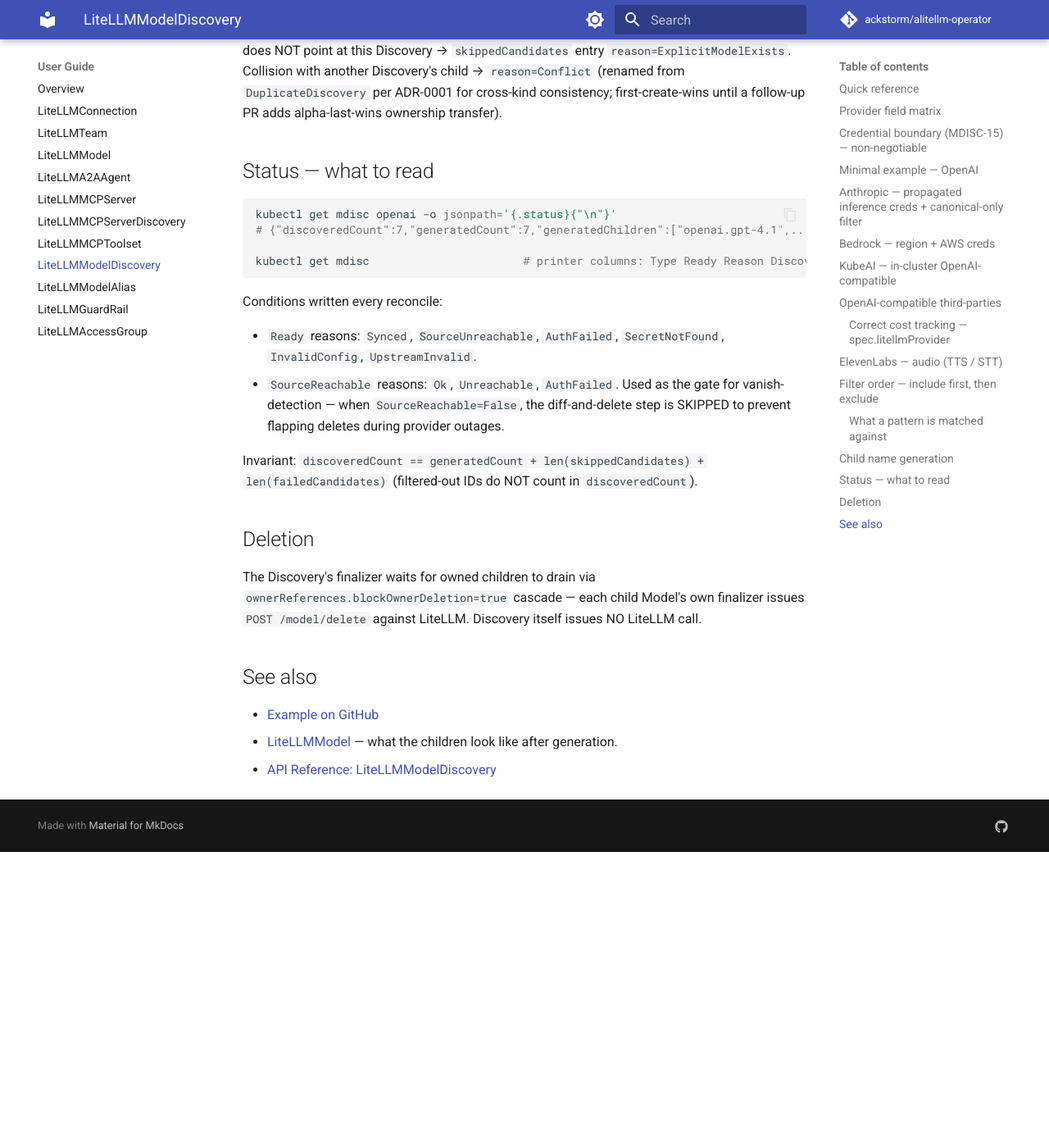
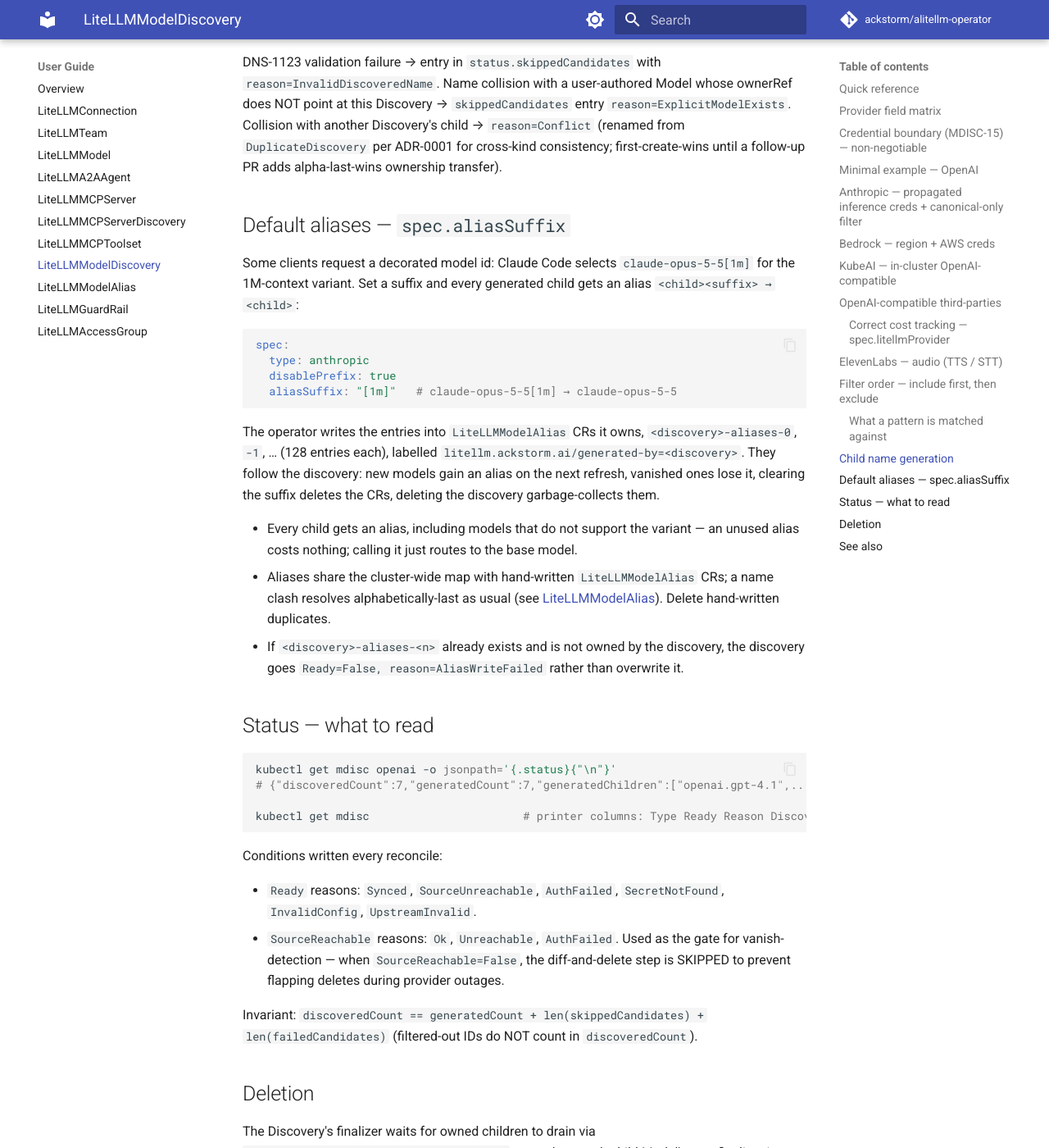
Before and after one commit to ackstorm/alitellm-operator, an MkDocs documentation site: the page built from docs/user-guide/model-discovery.md, in a window 1280 px wide and 1400 px high, scrolled down 7075 px. Shown: the whole window at 82% size. Built offline with MkDocs 1.6.1 and Material for MkDocs 9.7.7, drawn with Linux system fonts in a browser that asks for light colours; comment, search, counter and statistics services are not loaded; the version menu is left out; before the commit the page ends 8114 px from its top, so only the background shows below that; some of the changed text lies outside the part shown.

Commit message:
test(e2e): cover ModelDiscovery aliasSuffix; document it

````diff
--- a/docs/user-guide/model-discovery.md
+++ b/docs/user-guide/model-discovery.md
@@ -16,6 +16,7 @@ child reconciles into LiteLLM via the `LiteLLMModel` controller
 | `spec.region`               | bedrock only    | AWS region. One region per CR (multi-region → multiple CRs).                           |
 | `spec.baseUrl`              | kubeai (req), openai (opt) | Provider HTTP endpoint. Any non-empty value auto-overlays into each child's `api_base` (so LiteLLM routes inference to the same endpoint models were discovered from). |
 | `spec.litellmProvider`      | no (openai only) | Overrides the LiteLLM pricing-prefix provider stamped on each child's `litellm_params.model` (default: derived from `spec.type`). E.g. `openrouter` to bill under OpenRouter's cost table. CEL-restricted to `type: openai`. |
+| `spec.aliasSuffix`          | no              | Emit `<child><suffix> → <child>` aliases for every child (e.g. `[1m]`).         |
 | `spec.params`               | no              | Pass-through bag propagated VERBATIM into every child's `spec.params`.                 |
 | `spec.info`                 | no              | Pass-through bag propagated into every child's `spec.info`.                            |
 | `spec.secrets[]`            | no              | Substitution map propagated into every child's `spec.secrets[]` (NOT resolved here).   |
@@ -293,6 +294,34 @@ Discovery's child → `reason=Conflict` (renamed from `DuplicateDiscovery`
 per ADR-0001 for cross-kind consistency; first-create-wins until a
 follow-up PR adds alpha-last-wins ownership transfer).
 
+## Default aliases — `spec.aliasSuffix`
+
+Some clients request a decorated model id: Claude Code selects
+`claude-opus-5-5[1m]` for the 1M-context variant. Set a suffix and every
+generated child gets an alias `<child><suffix> → <child>`:
+
+```yaml
+spec:
+  type: anthropic
+  disablePrefix: true
+  aliasSuffix: "[1m]"   # claude-opus-5-5[1m] → claude-opus-5-5
+```
+
+The operator writes the entries into `LiteLLMModelAlias` CRs it owns,
+`<discovery>-aliases-0`, `-1`, … (128 entries each), labelled
+`litellm.ackstorm.ai/generated-by=<discovery>`. They follow the discovery:
+new models gain an alias on the next refresh, vanished ones lose it, clearing
+the suffix deletes the CRs, deleting the discovery garbage-collects them.
+
+- Every child gets an alias, including models that do not support the variant —
+  an unused alias costs nothing; calling it just routes to the base model.
+- Aliases share the cluster-wide map with hand-written `LiteLLMModelAlias` CRs;
+  a name clash resolves alphabetically-last as usual (see
+  [LiteLLMModelAlias](model-alias.md)). Delete hand-written duplicates.
+- If `<discovery>-aliases-<n>` already exists and is not owned by the discovery,
+  the discovery goes `Ready=False, reason=AliasWriteFailed` rather than
+  overwrite it.
+
 ## Status — what to read
 
 ```bash
````
Also changed, not shown: docs/user-guide/model-alias.md (+7 -0 lines), 1 other file.
